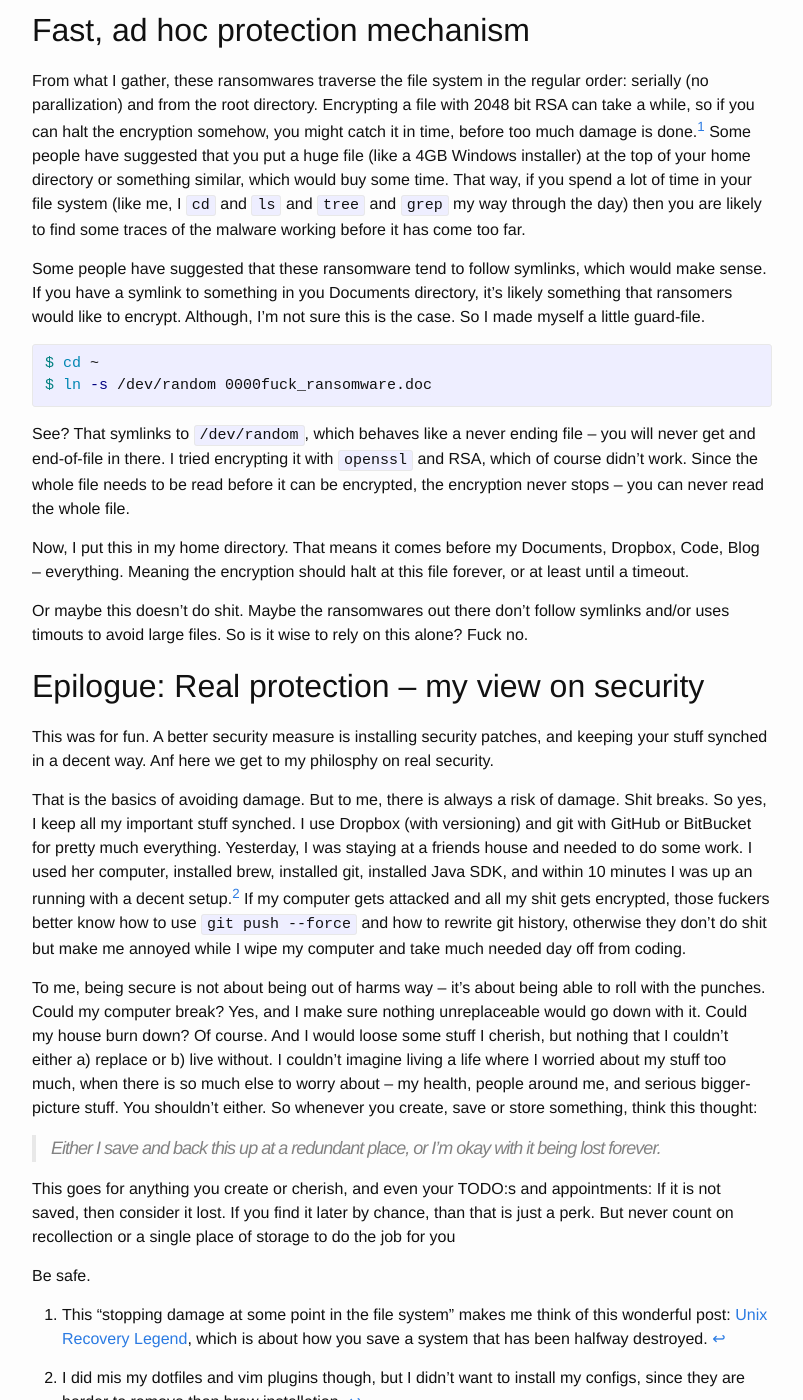
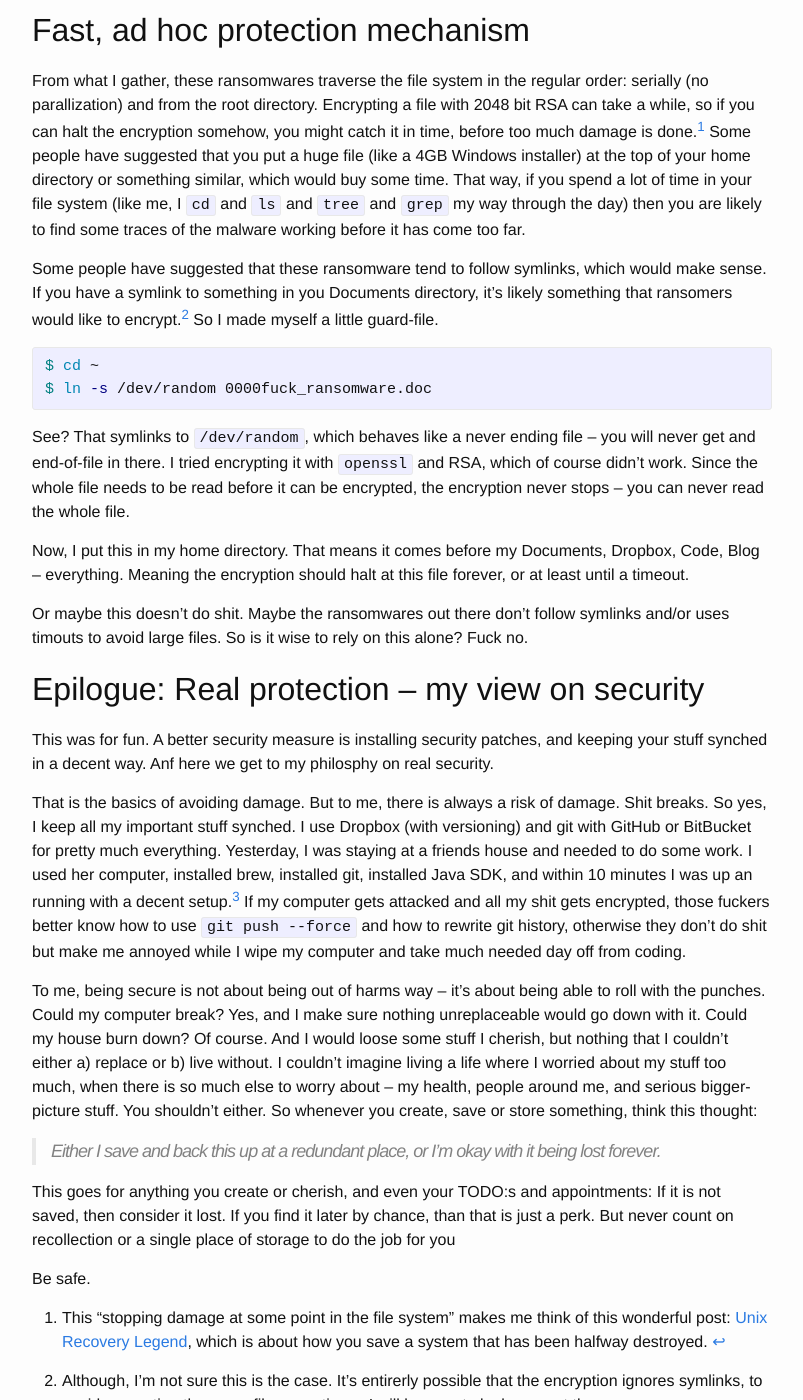
Before and after one commit to hjorthjort/hjorthjort.github.io, a Jekyll site: the page built from _posts/2016-03-08-fuck-ransomware.md, in a window 1280 px wide and 1400 px high, scrolled down 662 px. Shown: the whole window, without its empty margins (238-1041 px from the left). Built offline with Jekyll 4.4.1, drawn with Linux system fonts in a browser that asks for light colours; some of the changed lines change nothing that is shown; some of the changed text lies outside the part shown.

Commit message:
Additions

```diff
--- a/_posts/2016-03-08-fuck-ransomware.md
+++ b/_posts/2016-03-08-fuck-ransomware.md
@@ -19,7 +19,7 @@
 
 From what I gather, these ransomwares traverse the file system in the regular order: serially (no parallization) and from the root directory. Encrypting a file with 2048 bit RSA can take a while, so if you can halt the encryption somehow, you might catch it in time, before too much damage is done.[^unix-recover] Some people have suggested that you put a huge file (like a 4GB Windows installer) at the top of your home directory or something similar, which would buy some time. That way, if you spend a lot of time in your file system (like me, I `cd` and `ls` and `tree` and `grep` my way through the day) then you are likely to find some traces of the malware working before it has come too far.
 
-Some people have suggested that these ransomware tend to follow symlinks, which would make sense. If you have a symlink to something in you Documents directory, it's likely something that ransomers would like to encrypt. Although, I'm not sure this is the case. So I made myself a little guard-file.
+Some people have suggested that these ransomware tend to follow symlinks, which would make sense. If you have a symlink to something in you Documents directory, it's likely something that ransomers would like to encrypt.[^symlinks] So I made myself a little guard-file.
 
 {%highlight bash%}
 $ cd ~
@@ -47,6 +47,8 @@
 
 Be safe.
 
+
+[^symlinks]: Although, I'm not sure this is the case. It's entirerly possible that the encryption ignores symlinks, to avoid encrypting the same file many times. I will be sure to look more at the ransomware source code if I get the chance.
 [^unix-recover]: This "stopping damage at some point in the file system" makes me think of this wonderful post: [Unix Recovery Legend][unix-rec], which is about how you save a system that has been halfway destroyed.
 
 [^setup]: I did mis my dotfiles and vim plugins though, but I didn't want to install my configs, since they are harder to remove than brew installation.
```
